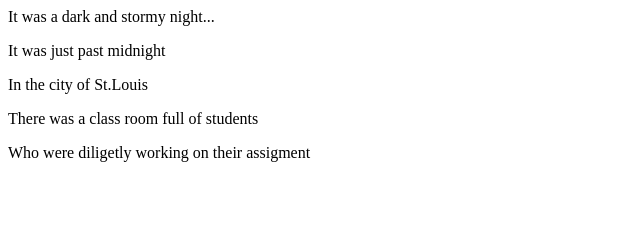
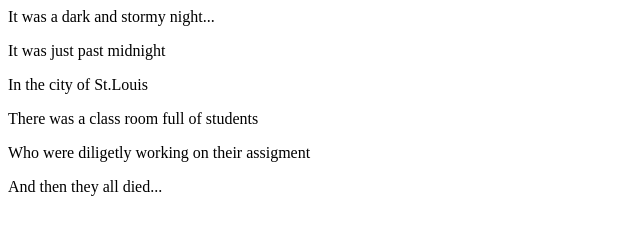
Before and after one commit to kitowskiv/fireside-story, a plain HTML site: page index.html in a window 1280 px wide. Shown: the whole page, without its empty margins (0-640 px from the left). Drawn offline with Linux system fonts and the light colour scheme.

Commit message:
added 6th line

```diff
--- a/index.html
+++ b/index.html
@@ -5,5 +5,6 @@
     <p>In the city of St.Louis</p>
     <p>There was a class room full of students </p>
     <p>Who were diligetly working on their assigment</p>
+    <p>And then they all died...</p>
   </body>
 </html>
```
